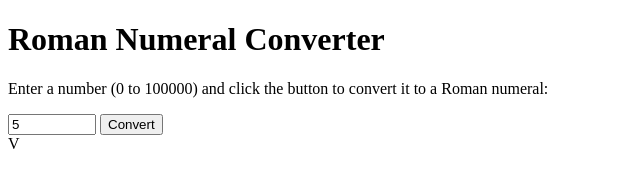
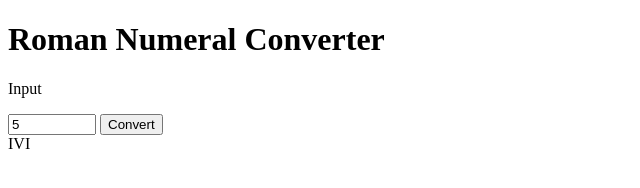
Before and after one commit to acciojob/Roman-Numeral-Converter-somilshekhar, a website: page main.html in a window 1280 px wide. Both pictures are taken after typing "5" into the empty fields and a click on the button "Convert". Shown: the whole page, without its empty margins (0-640 px from the left). Drawn offline with Linux system fonts and the light colour scheme.

Commit message:
created a submission

```diff
--- a/main.html
+++ b/main.html
@@ -10,15 +10,15 @@
 	<!-- the entire body must be written by student -->
 
   <h1>Roman Numeral Converter</h1>
-  <p>Enter a number (0 to 100000) and click the button to convert it to a Roman numeral:</p>
+  <p>Input</p>
 
-  <!-- Input field for the number -->
-  <input type="number" id="numInput" min="0" max="100000" placeholder="Enter a number">
 
-  <!-- Button to trigger the conversion -->
+  <input type="number" id="numInput" min="0" max="100000" placeholder="output">
+
+
   <button onclick="convertNumber()">Convert</button>
 
-  <!-- Display the result here -->
+
   <div class="result" id="result"></div>
 
 
--- a/script.js
+++ b/script.js
@@ -6,10 +6,16 @@ function convertToRoman(num) {
 
   const romanMap = [
     ['M', 1000],
+	['CM',900],
     ['D', 500],
+	['CD',400],
     ['C', 100],
+	['XC',90],
     ['L', 50],
+	['XL',40],
     ['X', 10],
+	['IX',9],
+	  ['IV',4],
     ['V', 5],
     ['I', 1]
   ];
```
